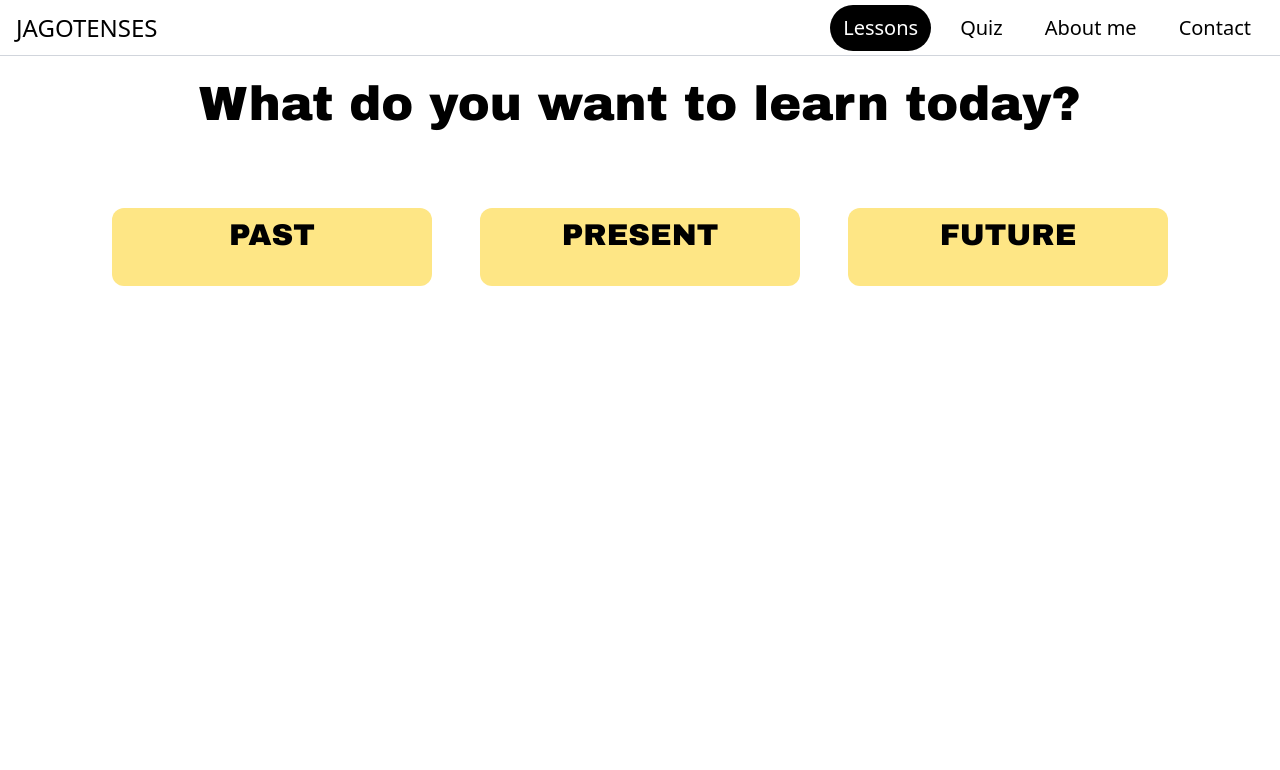
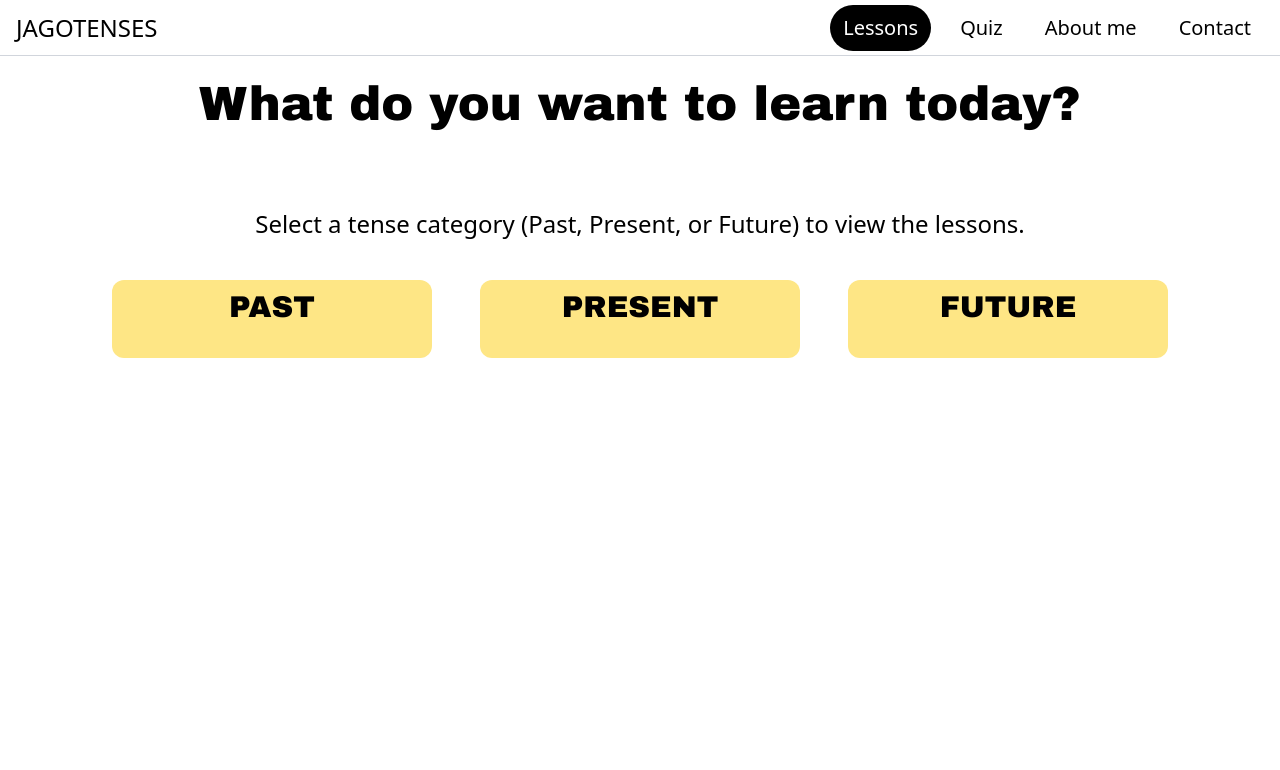
Before and after one commit to YO-SP/Jago-Tenses, a React (Vite) app: page /lessons in a window 1280 px wide. Shown: the top 770 px of the page. Built offline with nearby package versions, Linux system fonts and the light colour scheme.

Commit message:
Menambahkan instruksi pada lessons

```diff
--- a/src/pages/Lessons.jsx
+++ b/src/pages/Lessons.jsx
@@ -15,6 +15,8 @@ export default function Lessons() {
       <h1 className="text-black font-['Archivo_Black'] text-center text-5xl mt-20 mb-20">
         What do you want to learn today?
       </h1>
+
+      <p className="text-center text-2xl mt-20 mb-10">Select a tense category (Past, Present, or Future) to view the lessons.</p>
 
       <div className="flex justify-center gap-12 mb-10 items-start min-h-105">
         {times.map((time) => {
```
